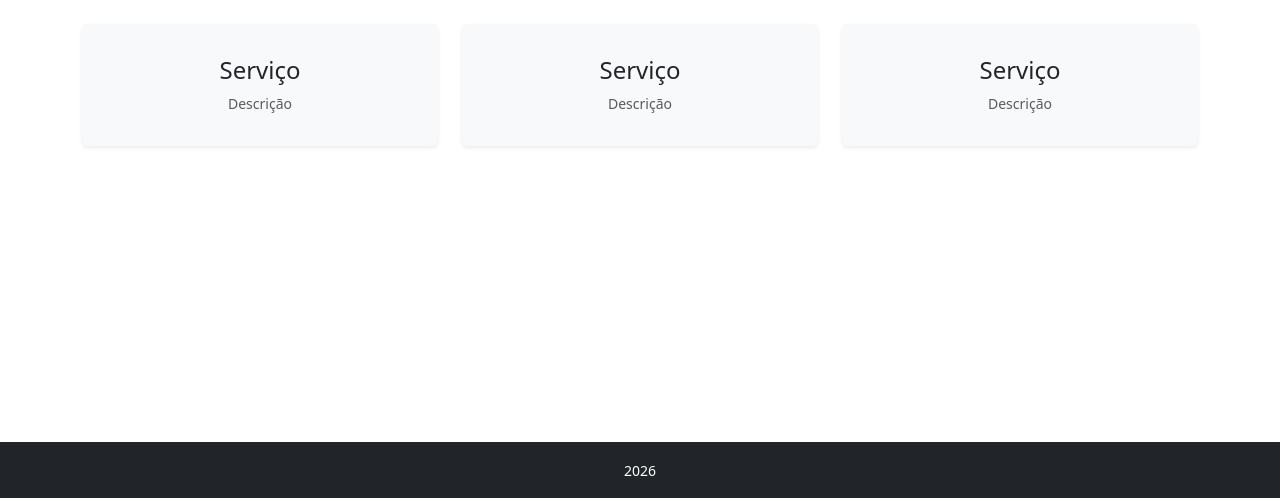
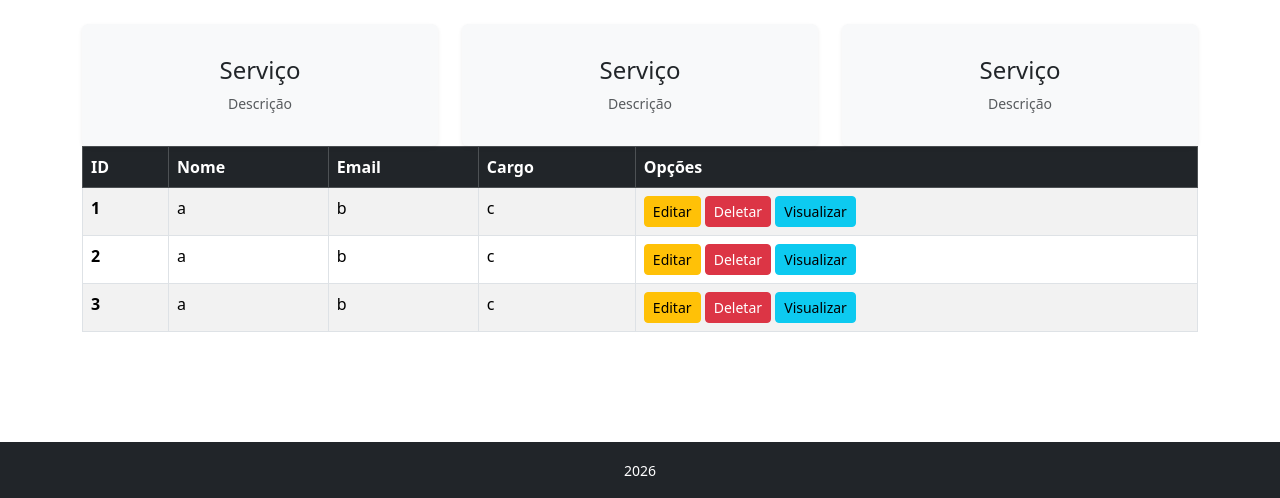
Before and after one commit to IghorAgustinho/Rocket-Program-Alpar, a plain HTML site: page Aulas HTML-CSS/exercicios/bootstrap/ex1/index.html in a window 1280 px wide. Shown: the part 302-800 px from the top of the page. Drawn offline with nearby package versions, Linux system fonts and the light colour scheme.

Commit message:
table bootstrap on ex1

```diff
--- a/Aulas HTML-CSS/exercicios/GTDex/assets/script.js
+++ b/Aulas HTML-CSS/exercicios/GTDex/assets/script.js
@@ -210,7 +210,8 @@ formNovoCarro.addEventListener('submit', (evento) => {
         nome: document.getElementById('inputNome').value,
         marca: document.getElementById('inputMarca').value,
         imagem: document.getElementById('inputImagem').value,
-        tituloDescricao: "Adicionado Manualmente", // Título padrão para carros novos
+        imagem2: document.getElementById('inputImagem2').value,
+        tituloDescricao: "Adicionado Manualmente",
         descricao: document.getElementById('inputDescricao').value,
         categoria: document.getElementById('inputCategoria').value,
         pp: document.getElementById('inputPP').value,
--- a/Aulas HTML-CSS/exercicios/bootstrap/ex1/index.html
+++ b/Aulas HTML-CSS/exercicios/bootstrap/ex1/index.html
@@ -53,6 +53,59 @@
                     </div>
 
                 </div>
+                <div class="table-responsive">
+                    <table class="table table-striped table-bordered table-hover">
+                        <thead class="table-dark">
+                            <tr>
+                                <th scope="col">ID</th>
+                                <th scope="col">Nome</th>
+                                <th scope="col">Email</th>
+                                <th scope="col">Cargo</th>
+                                <th scope="col">Opções</th>
+
+                            </tr>
+                        </thead>
+                        <tbody>
+                            <tr>
+                                <th scope="row">1</th>
+                                <td>a</td>
+                                <td>b</td>
+                                <td>c</td>
+                                <td>
+                                    <button class="btn btn-warning btn-sm">Editar</button>
+                                    <button class="btn btn-danger btn-sm">Deletar</button>
+                                    <button class="btn btn-info btn-sm">Visualizar</button>
+                                </td>
+
+                            </tr>
+                            <tr>
+                                <th scope="row">2</th>
+                                <td>a</td>
+                                <td>b</td>
+                                <td>c</td>
+                                <td>
+                                    <button class="btn btn-warning btn-sm">Editar</button>
+                                    <button class="btn btn-danger btn-sm">Deletar</button>
+                                    <button class="btn btn-info btn-sm">Visualizar</button>
+                                </td>
+
+                            </tr>
+                            <tr>
+                                <th scope="row">3</th>
+                                <td>a</td>
+                                <td>b</td>
+                                <td>c</td>
+                                <td>
+                                    <button class="btn btn-warning btn-sm">Editar</button>
+                                    <button class="btn btn-danger btn-sm">Deletar</button>
+                                    <button class="btn btn-info btn-sm">Visualizar</button>
+                                </td>
+
+                            </tr>
+                        </tbody>
+                    </table>
+                </div>
+
             </div>
         </section>
 
```
Also changed, not shown: Aulas HTML-CSS/exercicios/GTDex/index.html (+1 -0 lines).
